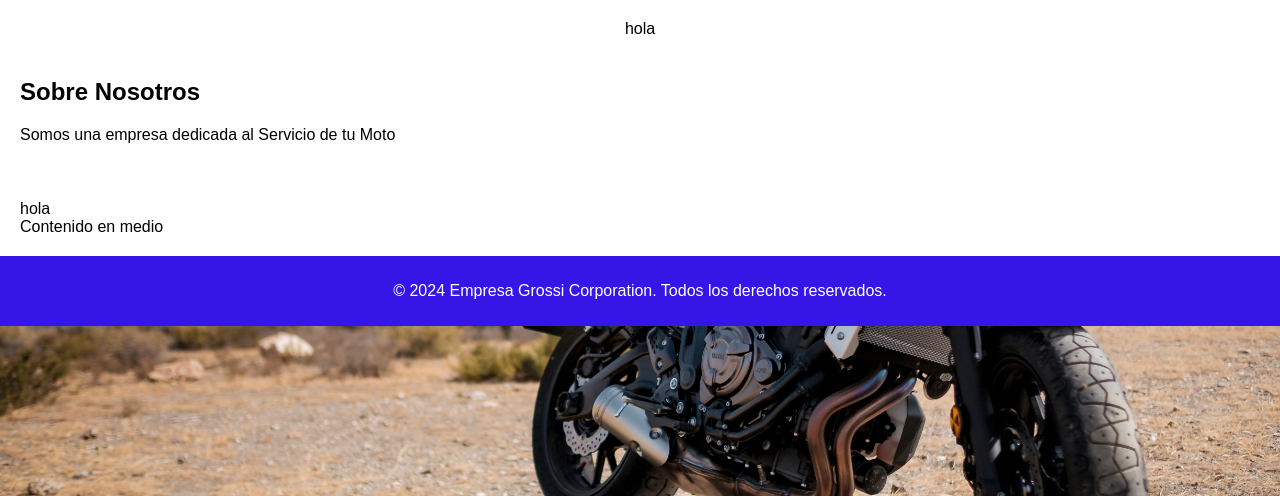
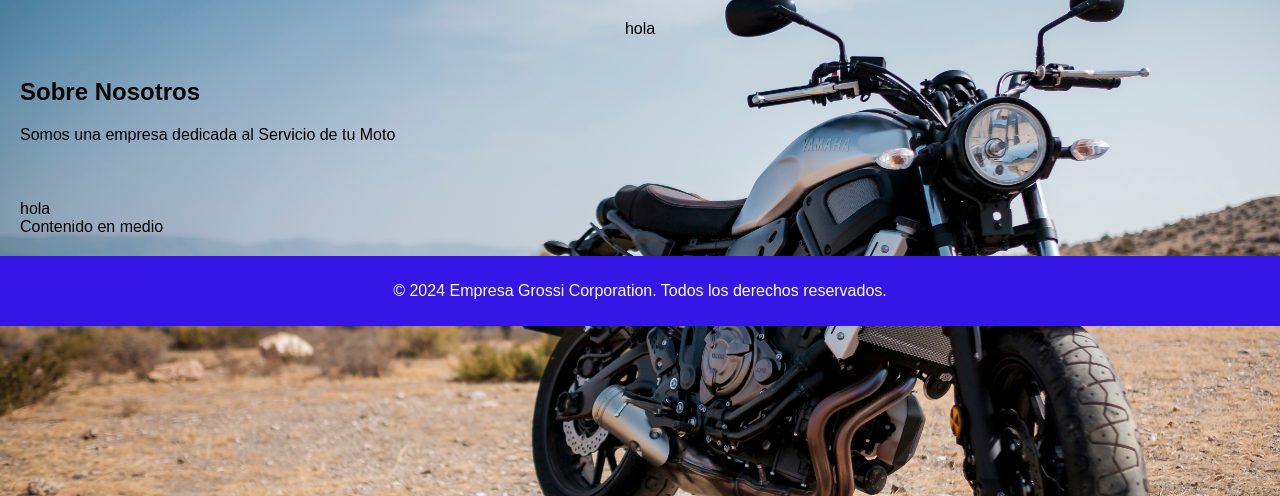
Before and after one commit to TheZanax/Mi-pagina, a PHP site: page / in a window 1280 px wide. Shown: the part 145-641 px from the top of the page. Run offline with PHP 8.4, Linux system fonts and the light colour scheme.

Commit message:
Update Styles.css

```diff
--- a/main/Styles.css
+++ b/main/Styles.css
@@ -56,13 +56,13 @@ div{
 }
 .content-container {
     display: flex;
-    background-color: white;
+    background-color: none;
     flex-direction: column;
 }
 
 .middle-content {
     flex-grow: 1;
-    background-color: #fff; /* Color de fondo para separar visualmente */
+    background-color: none;
     padding: 20px;
 }
 
```
